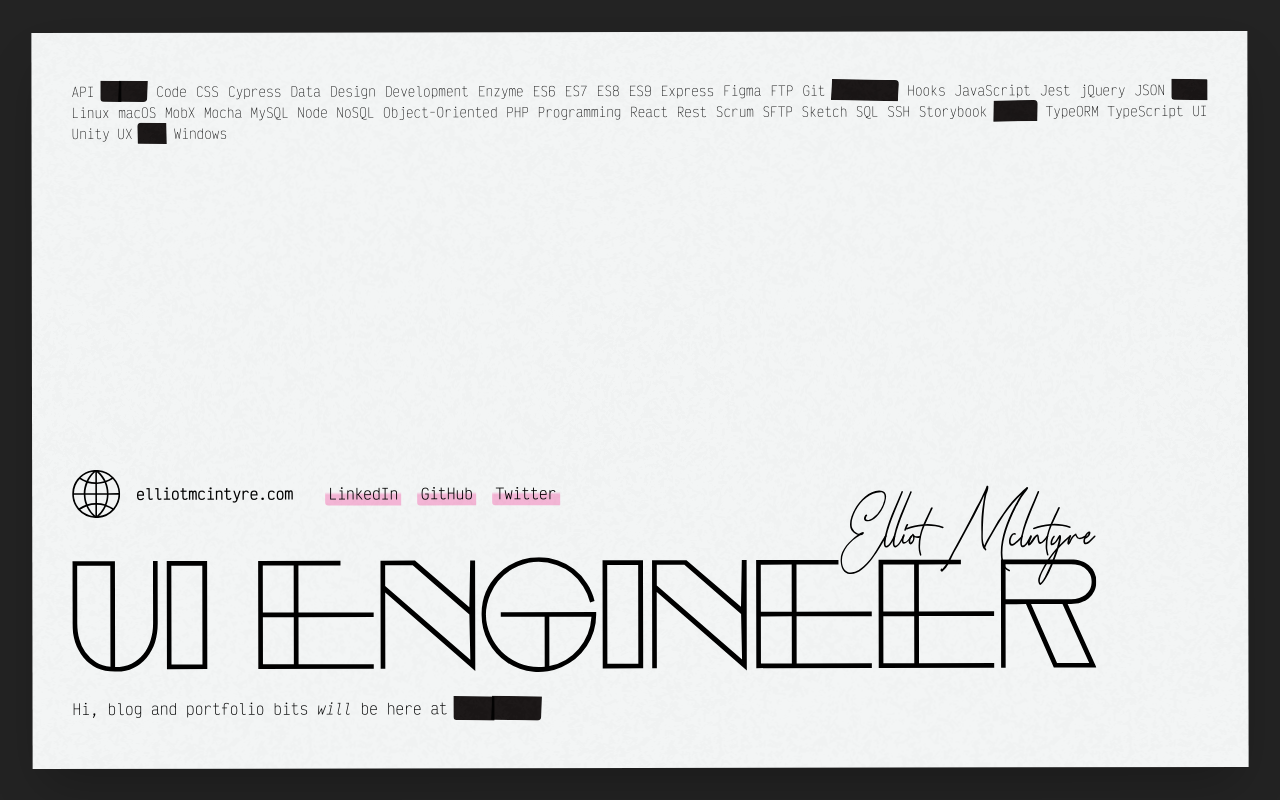
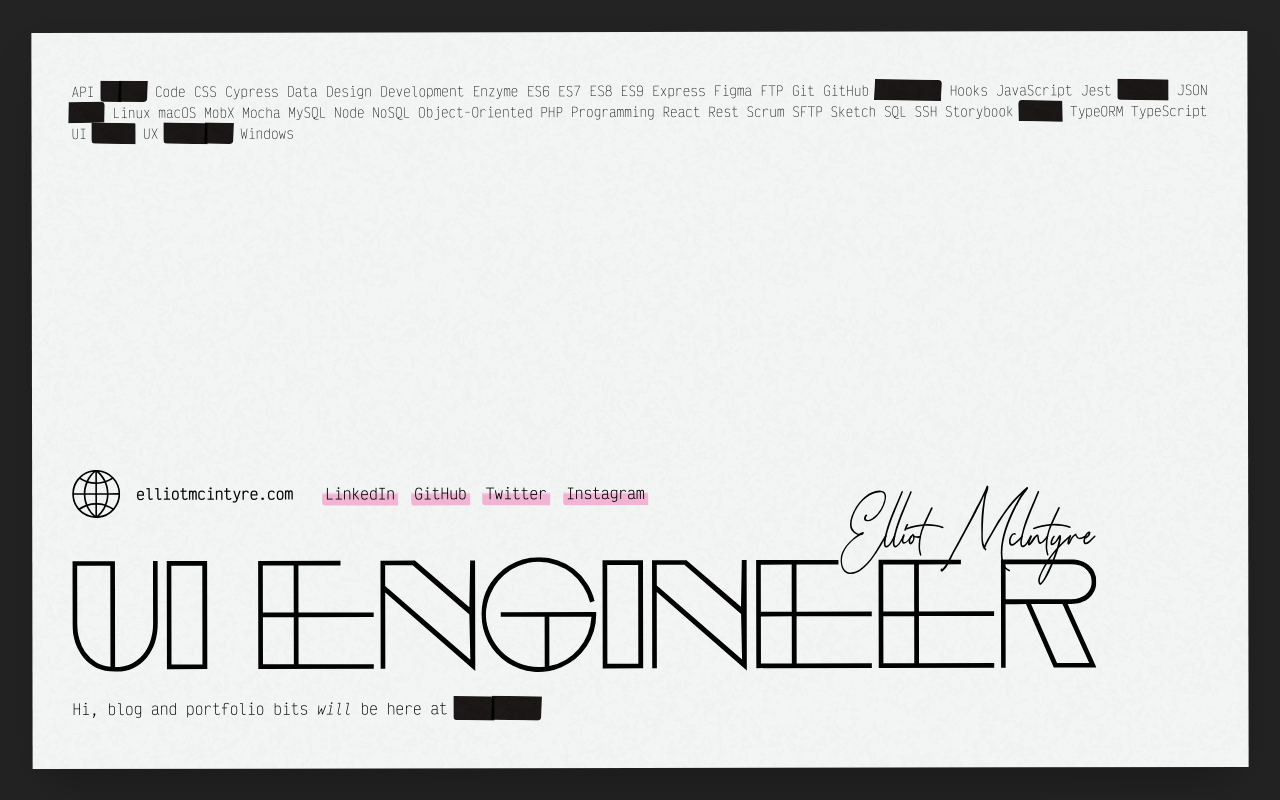
Before and after one commit to lemcii/portfolio, a Nuxt app: page / in a window 1280 px wide. Built offline with nearby package versions, Linux system fonts and the light colour scheme.

Commit message:
fix(banner): social links added

```diff
--- a/components/Banner.vue
+++ b/components/Banner.vue
@@ -1,6 +1,8 @@
 <template>
     <div>
-        <div class="flex flex-col md:flex-row md:items-center mb-10">
+        <div
+            class="flex flex-col md:flex-row md:items-center mb-16 sm:mb-10 md:mb-12 lg:mb-10"
+        >
             <div class="flex items-center">
                 <div class="min-w-6 w-8 md:w-10 lg:w-12">
                     <svg
@@ -16,19 +18,26 @@
                 </div>
                 <div class="ml-4 font-semibold">elliotmcintyre.com</div>
             </div>
-            <div class="mt-4 md:ml-4 md:mt-0">
-                <a href="https://nuxtjs.org" target="_blank" class="md:ml-4"
+            <div class="mt-4 md:ml-8 md:mt-0">
+                <a
+                    href="https://www.linkedin.com/in/ell10t"
+                    target="_blank"
+                    class="mr-4"
                     >LinkedIn</a
                 ><a
-                    href="https://github.com/nuxt/nuxt.js"
+                    href="https://github.com/ell10t"
                     target="_blank"
-                    class="ml-4"
+                    class="mr-4"
                     >GitHub</a
                 ><a
-                    href="https://github.com/nuxt/nuxt.js"
+                    href="https://twitter.com/ell10t_"
                     target="_blank"
-                    class="ml-4"
+                    class="mr-4"
                     >Twitter</a
+                ><a
+                    href="https://www.instagram.com/elliot.mcintyre"
+                    target="_blank"
+                    >Instagram</a
                 >
             </div>
         </div>
--- a/components/Keywords.vue
+++ b/components/Keywords.vue
@@ -34,11 +34,12 @@ export default {
                 { text: "Figma" },
                 { text: "FTP" },
                 { text: "Git" },
+                { text: "GitHub" },
                 { text: "Graphics", redacted: true },
                 { text: "Hooks" },
                 { text: "JavaScript" },
                 { text: "Jest" },
-                { text: "jQuery" },
+                { text: "jQuery", redacted: true },
                 { text: "JSON" },
                 { text: "Lean", redacted: true },
                 { text: "Linux" },
@@ -63,8 +64,9 @@ export default {
                 { text: "TypeORM" },
                 { text: "TypeScript" },
                 { text: "UI" },
-                { text: "Unity" },
+                { text: "Unity", redacted: true },
                 { text: "UX" },
+                { text: "Video", redacted: true },
                 { text: "Vue", redacted: true },
                 { text: "Windows" },
             ],
```
